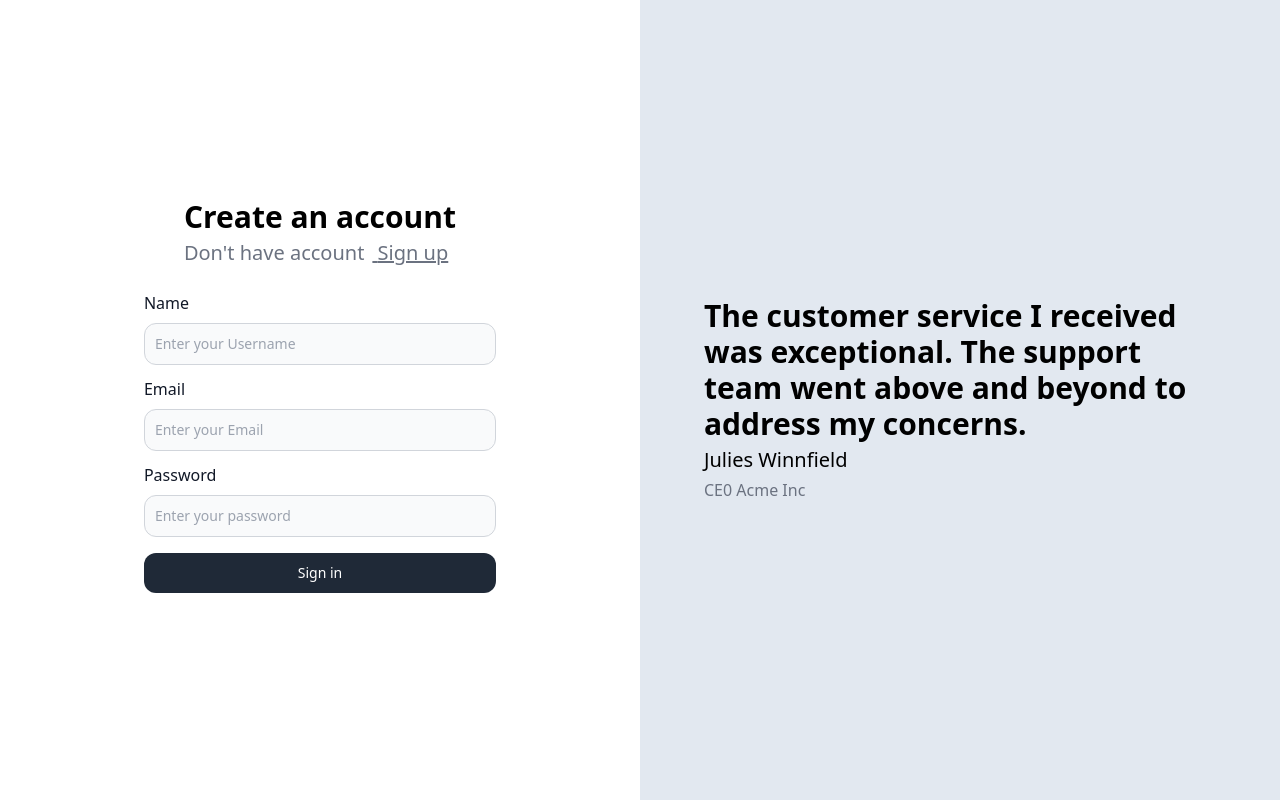
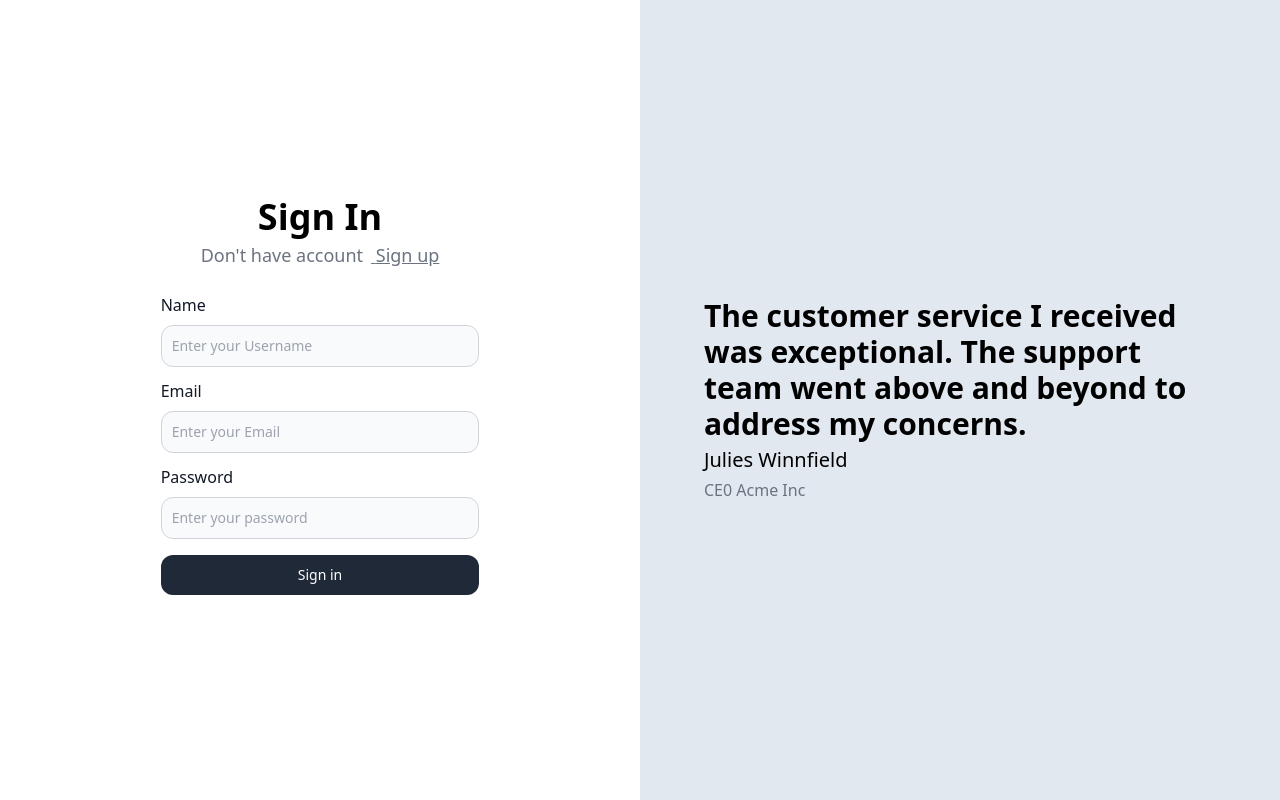
Before and after one commit to AkshitLakhera/PenCraft-Full-Stack-Blogging-Application, a React (Vite) app in the folder frontend/: page /signin in a window 1280 px wide. Built offline with nearby package versions, Linux system fonts and the light colour scheme.

Commit message:
conditional styling

```diff
--- a/frontend/src/components/Auth.tsx
+++ b/frontend/src/components/Auth.tsx
@@ -11,9 +11,9 @@ const Auth = ({type} : { type:"signin"|"signup"}) => {
     <div className=" h-screen flex justify-center items-center flex-col ">
       <div className="flex justify-center ">
         <div>
-        <div className="max-w-lg text-3xl font-bold px-10">
-          Create an account
-          <div className="text-gray-500 font-medium text-xl mt-1">
+        <div className="max-w-lg text-4xl font-bold px-10 text-center">
+        {type=== "signin"  ? "Sign In" :"Create an Account"}
+          <div className="text-gray-500 font-medium text-lg mt-1">
           {type==="signin"? "Don't have account" : "Already have account ?"}
 
             <Link className="ml-2 underline"to={type === "signin" ? "/signup" : "/signin"}>  {type === "signin" ? "Sign up" : "Sign in"}</Link>
--- a/frontend/src/pages/Signup.tsx
+++ b/frontend/src/pages/Signup.tsx
@@ -5,7 +5,7 @@ import { Quote } from "../components/Quote"
 export const Signup = () => {
   return (
     <div className="grid grid-cols-2">
-        <div className="img "><Auth type="signin"/></div>
+        <div className="img "><Auth type="signup"/></div>
         {/* Making it invisible in small screen size */}
         <div className="invisible lg:visible"><Quote/></div>
     </div>
```
